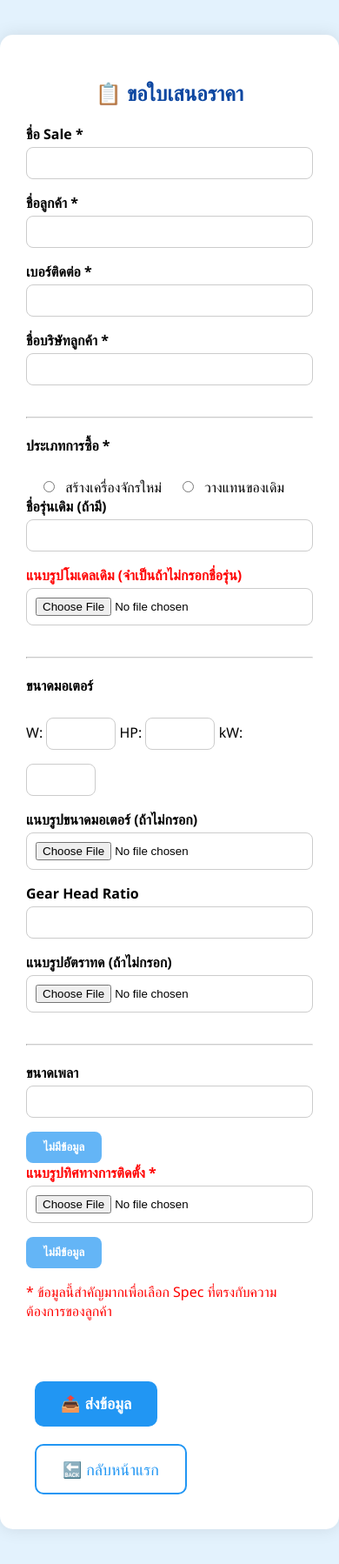
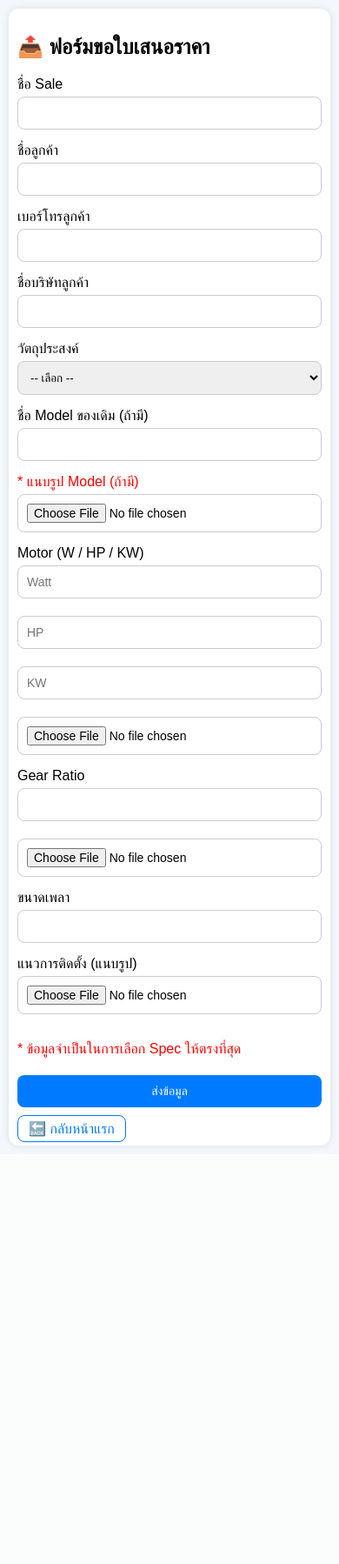
Before and after one commit to SomyotSW/sas-quotation-system, a Flask app: page /request in a window 390 px wide. Shown: the whole page at 87% size. After the commit the page ends 1320 px from the top, so only its background shows below. Run offline with Flask 3, Linux system fonts and the light colour scheme; parts of the project's set-up code (start-up, migrations or seed data) failed here and were passed over.

Commit message:
ปรับหน้าเว็บให้รองรับมือถือและ iPad (responsive)

```diff
--- a/app.py
+++ b/app.py
@@ -16,10 +16,9 @@ load_dotenv()
 app = Flask(__name__)
 app.secret_key = os.getenv("Hihitler888")
 
-# Load Firebase credential from ENV
+# Init Firebase from ENV
 firebase_key_str = os.getenv("FIREBASE_KEY_JSON")
 firebase_key = json.load(StringIO(firebase_key_str))
-
 cred = credentials.Certificate(firebase_key)
 firebase_admin.initialize_app(cred, {
     'storageBucket': f"{os.getenv('FIREBASE_PROJECT_ID')}.appspot.com"
@@ -27,20 +26,20 @@ firebase_admin.initialize_app(cred, {
 db = firestore.client()
 bucket = storage.bucket()
 
-# ====== Upload file to Firebase Storage ======
+# ====== Upload file to Firebase ======
 def upload_file_to_firebase(file, folder_name="uploads"):
-    if file and file.filename:
-        # อ่านเนื้อไฟล์แบบ binary
+    if file and hasattr(file, 'filename') and file.filename:
         blob = bucket.blob(f"{folder_name}/{datetime.now().strftime('%Y%m%d_%H%M%S')}_{file.filename}")
         blob.upload_from_file(file.stream, content_type=file.content_type)
         blob.make_public()
         return blob.public_url
     return ''
+
 # ====== Send Email Notification ======
 def send_notification_email(sale_name, customer_name, customer_company, pdf_url):
     msg = EmailMessage()
     msg['Subject'] = f"[SAS] ใบเสนอราคาสำเร็จ - ลูกค้า {customer_company}"
-    msg['From'] = "somyotsw442@gmail.com"  # 🔁 ใส่อีเมลจริง
+    msg['From'] = "somyotsw442@gmail.com"
     msg['To'] = "Somyot@synergy-as.com"
     msg['Cc'] = "traiwit@synergy-as.com, kongkiat@synergy-as.com"
 
@@ -57,7 +56,7 @@ def send_notification_email(sale_name, customer_name, customer_company, pdf_url)
     msg.set_content(body)
 
     with smtplib.SMTP_SSL('smtp.gmail.com', 465) as smtp:
-        smtp.login('somyotsw442@gmail.com', 'dfwj earf bvuj jcrv')  # 🔁 ใช้ App Password จริง
+        smtp.login('somyotsw442@gmail.com', 'dfwj earf bvuj jcrv')
         smtp.send_message(msg)
 
 # ====== Home ======
@@ -78,17 +77,17 @@ def request_form():
         install_direction_url = upload_file_to_firebase(files.get('install_direction'), "install")
 
         data = {
-            'sale_name': form.get('sale_name'),
-            'customer_name': form.get('customer_name'),
-            'phone': form.get('phone'),
-            'customer_company': form.get('customer_company'),
-            'purpose': form.get('purpose'),
-            'model_old': form.get('model_old'),
-            'motor_w': form.get('motor_w'),
-            'motor_hp': form.get('motor_hp'),
-            'motor_kw': form.get('motor_kw'),
-            'ratio': form.get('ratio'),
-            'shaft': form.get('shaft'),
+            'sale_name': form.get('sale_name', ''),
+            'customer_name': form.get('customer_name', ''),
+            'phone': form.get('phone', ''),
+            'customer_company': form.get('customer_company', ''),
+            'purpose': form.get('purpose', ''),
+            'model_old': form.get('model_old', ''),
+            'motor_w': form.get('motor_w', ''),
+            'motor_hp': form.get('motor_hp', ''),
+            'motor_kw': form.get('motor_kw', ''),
+            'ratio': form.get('ratio', ''),
+            'shaft': form.get('shaft', ''),
             'timestamp': datetime.now().isoformat(),
             'status': 'waiting',
             'image_model_url': image_model_url,
@@ -109,11 +108,11 @@ def dashboard():
     entries = [doc.to_dict() | {'id': doc.id} for doc in docs]
     return render_template('dashboard.html', entries=entries)
 
-# ====== Upload PDF & Send Email ======
+# ====== Upload Quotation PDF ======
 @app.route('/upload_pdf/<doc_id>', methods=['POST'])
 def upload_pdf(doc_id):
     pdf_file = request.files['pdf_file']
-    if not pdf_file or pdf_file.filename == '':
+    if not pdf_file or not pdf_file.filename:
         return "No PDF selected", 400
 
     pdf_url = upload_file_to_firebase(pdf_file, folder_name="quotation_pdf")
@@ -136,6 +135,6 @@ def upload_pdf(doc_id):
 
     return redirect(url_for('dashboard'))
 
-# ====== Run (local only) ======
+# ====== Run Local ======
 if __name__ == '__main__':
     app.run(debug=True)
--- a/static/style.css
+++ b/static/style.css
@@ -1,126 +1,65 @@
-/* ===== Global Styles ===== */
+/* Responsive base */
 body {
-  background-color: #e3f2fd;
-  font-family: 'Segoe UI', Tahoma, Geneva, Verdana, sans-serif;
+  font-family: sans-serif;
+  padding: 10px;
   margin: 0;
-  padding: 0;
+  background-color: #f4f7fb;
 }
 
-h1, h2 {
-  color: #0d47a1;
-  text-align: center;
+.form-container {
+  max-width: 900px;
+  margin: auto;
+  padding: 20px;
+  background: white;
+  border-radius: 12px;
+  box-shadow: 0 0 10px rgba(0,0,0,0.1);
 }
 
-a {
-  text-decoration: none;
+input, select, textarea, button {
+  width: 100%;
+  padding: 10px;
+  margin: 5px 0 15px;
+  box-sizing: border-box;
+  border-radius: 8px;
+  border: 1px solid #ccc;
 }
 
-/* ===== Logo ===== */
-.logo {
-  height: 80px;
-  margin-bottom: 20px;
-}
-
-/* ===== Center Layout ===== */
-.center {
-  text-align: center;
-  margin-top: 80px;
-}
-
-/* ===== Buttons ===== */
-.button, .button-outline {
-  display: inline-block;
-  margin: 10px;
-  padding: 15px 30px;
-  font-size: 18px;
-  border-radius: 10px;
-  text-decoration: none;
-  cursor: pointer;
-  transition: 0.3s ease;
-}
-
-.button {
-  background-color: #2196f3;
+button {
+  background-color: #007bff;
   color: white;
   border: none;
 }
 
-.button:hover {
-  background-color: #1976d2;
+.button-outline {
+  background: none;
+  color: #007bff;
+  border: 1px solid #007bff;
+  padding: 6px 12px;
+  border-radius: 8px;
+  text-decoration: none;
 }
 
-.button-outline {
-  border: 2px solid #2196f3;
-  color: #2196f3;
-  background-color: transparent;
+table {
+  width: 100%;
+  border-collapse: collapse;
+  overflow-x: auto;
+  display: block;
 }
 
-.button-outline:hover {
-  background-color: #bbdefb;
+th, td {
+  text-align: center;
+  padding: 10px;
+  border: 1px solid #ddd;
 }
 
-/* ===== Form Container ===== */
-.form-container {
-  max-width: 700px;
-  margin: 40px auto;
-  background: white;
-  padding: 30px;
-  border-radius: 15px;
-  box-shadow: 0 0 20px rgba(0, 0, 0, 0.1);
+@media (max-width: 768px) {
+  .form-container {
+    padding: 10px;
+  }
+  table {
+    font-size: 12px;
+  }
+  input, button {
+    font-size: 14px;
+  }
 }
-
-label {
-  font-weight: bold;
-  display: block;
-  margin-bottom: 4px;
-}
-
-input[type="text"],
-input[type="tel"],
-input[type="file"],
-input[type="number"],
-input[type="email"] {
-  width: 100%;
-  padding: 10px;
-  margin-bottom: 16px;
-  border: 1px solid #ccc;
-  border-radius: 8px;
-  box-sizing: border-box;
-}
-
-input[type="radio"] {
-  margin-right: 8px;
-  margin-left: 20px;
-}
-
-hr {
-  margin: 20px 0;
-  border-top: 1px solid #ccc;
-}
-
-button {
-  padding: 10px 20px;
-  background-color: #64b5f6;
-  border: none;
-  border-radius: 8px;
-  color: white;
-  font-weight: bold;
-  cursor: pointer;
-}
-
-button:hover {
-  background-color: #42a5f5;
-}
-
-/* ===== Gear Background (Animated/Faded) ===== */
-.gear-bg {
-  position: fixed;
-  bottom: 20px;
-  right: 20px;
-  opacity: 0.06;
-  background: url('/static/gear.gif') no-repeat center center;
-  background-size: contain;
-  width: 200px;
-  height: 200px;
-  z-index: -1;
-}
--- a/templates/request_form.html
+++ b/templates/request_form.html
@@ -2,75 +2,58 @@
 <html lang="th">
 <head>
   <meta charset="UTF-8">
-  <title>ขอใบเสนอราคา - SAS Transmission</title>
+  <meta name="viewport" content="width=device-width, initial-scale=1">
+  <title>ขอใบเสนอราคา</title>
   <link rel="stylesheet" href="/static/style.css">
 </head>
 <body>
   <div class="form-container">
-    <h2>📋 ขอใบเสนอราคา</h2>
-    <form action="/request" method="POST" enctype="multipart/form-data">
+    <h2>📤 ฟอร์มขอใบเสนอราคา</h2>
+    <form method="POST" enctype="multipart/form-data">
+      <label>ชื่อ Sale</label>
+      <input type="text" name="sale_name">
 
-      <!-- STEP 1 -->
-      <label>ชื่อ Sale *</label>
-      <input type="text" name="sale_name" required>
+      <label>ชื่อลูกค้า</label>
+      <input type="text" name="customer_name">
 
-      <label>ชื่อลูกค้า *</label>
-      <input type="text" name="customer_name" required>
+      <label>เบอร์โทรลูกค้า</label>
+      <input type="text" name="phone">
 
-      <label>เบอร์ติดต่อ *</label>
-      <input type="tel" name="phone" required>
+      <label>ชื่อบริษัทลูกค้า</label>
+      <input type="text" name="customer_company">
 
-      <label>ชื่อบริษัทลูกค้า *</label>
-      <input type="text" name="customer_company" required>
+      <label>วัตถุประสงค์</label>
+      <select name="purpose">
+        <option value="">-- เลือก --</option>
+        <option value="new_build">งานสร้างใหม่</option>
+        <option value="replacement">ทดแทนของเดิม</option>
+      </select>
 
-      <hr>
+      <label>ชื่อ Model ของเดิม (ถ้ามี)</label>
+      <input type="text" name="model_old">
+      <label style="color:red;">* แนบรูป Model (ถ้ามี)</label>
+      <input type="file" name="image_model" accept="image/*">
 
-      <!-- STEP 2 -->
-      <label>ประเภทการซื้อ *</label><br>
-      <input type="radio" name="purpose" value="สร้างเครื่องจักรใหม่" required> สร้างเครื่องจักรใหม่
-      <input type="radio" name="purpose" value="วางแทนของเดิม"> วางแทนของเดิม
+      <label>Motor (W / HP / KW)</label>
+      <input type="text" name="motor_w" placeholder="Watt">
+      <input type="text" name="motor_hp" placeholder="HP">
+      <input type="text" name="motor_kw" placeholder="KW">
+      <input type="file" name="image_motor" accept="image/*">
 
-      <label>ชื่อรุ่นเดิม (ถ้ามี)</label>
-      <input type="text" name="model_old">
+      <label>Gear Ratio</label>
+      <input type="text" name="ratio">
+      <input type="file" name="image_ratio" accept="image/*">
 
-      <label style="color: red;">แนบรูปโมเดลเดิม (จำเป็นถ้าไม่กรอกชื่อรุ่น)</label>
-      <input type="file" name="image_model">
-
-      <hr>
-
-      <!-- STEP 3 -->
-      <label>ขนาดมอเตอร์</label><br>
-      W: <input type="text" name="motor_w" style="width: 80px;">
-      HP: <input type="text" name="motor_hp" style="width: 80px;">
-      kW: <input type="text" name="motor_kw" style="width: 80px;">
-
-      <label>แนบรูปขนาดมอเตอร์ (ถ้าไม่กรอก)</label>
-      <input type="file" name="image_motor">
-
-      <label>Gear Head Ratio</label>
-      <input type="text" name="ratio">
-
-      <label>แนบรูปอัตราทด (ถ้าไม่กรอก)</label>
-      <input type="file" name="image_ratio">
-
-      <hr>
-
-      <!-- STEP 4 -->
       <label>ขนาดเพลา</label>
       <input type="text" name="shaft">
-      <button type="button" onclick="document.querySelector('[name=shaft]').value='ไม่มีข้อมูล'">ไม่มีข้อมูล</button>
 
-      <label style="color: red;">แนบรูปทิศทางการติดตั้ง *</label>
-      <input type="file" name="install_direction">
-      <button type="button" onclick="document.querySelector('[name=install_direction]').value='ไม่มีข้อมูล'">ไม่มีข้อมูล</button>
+      <label>แนวการติดตั้ง (แนบรูป)</label>
+      <input type="file" name="install_direction" accept="image/*">
+      <p style="color:red;">* ข้อมูลจำเป็นในการเลือก Spec ให้ตรงที่สุด</p>
 
-      <p style="color: red;">* ข้อมูลนี้สำคัญมากเพื่อเลือก Spec ที่ตรงกับความต้องการของลูกค้า</p>
-
-      <br><br>
-      <button type="submit" class="button">📤 ส่งข้อมูล</button>
-      <a href="/" class="button-outline">🔙 กลับหน้าแรก</a>
-
+      <button type="submit">ส่งข้อมูล</button>
     </form>
+    <a href="/" class="button-outline">🔙 กลับหน้าแรก</a>
   </div>
 </body>
 </html>
```
Also changed, not shown: templates/dashboard.html (+42 -7 lines), templates/index.html (+9 -8 lines).
